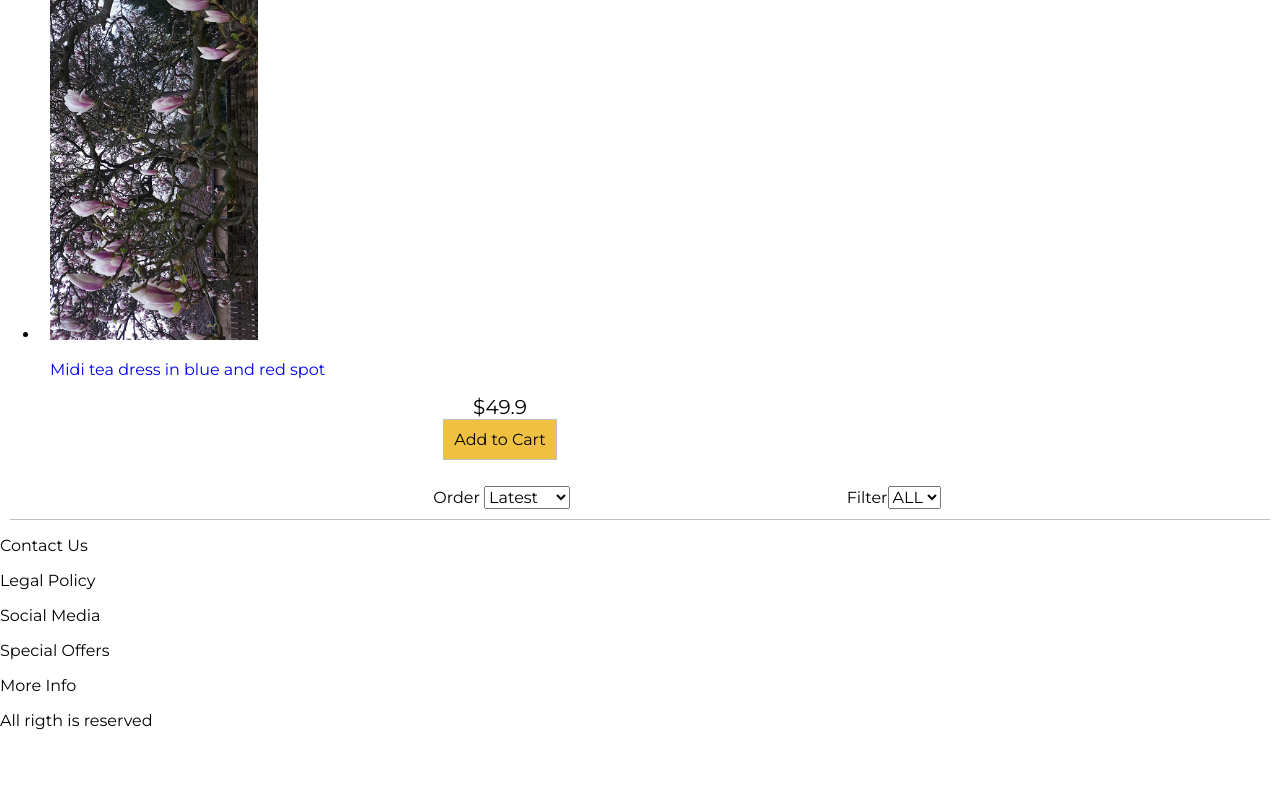
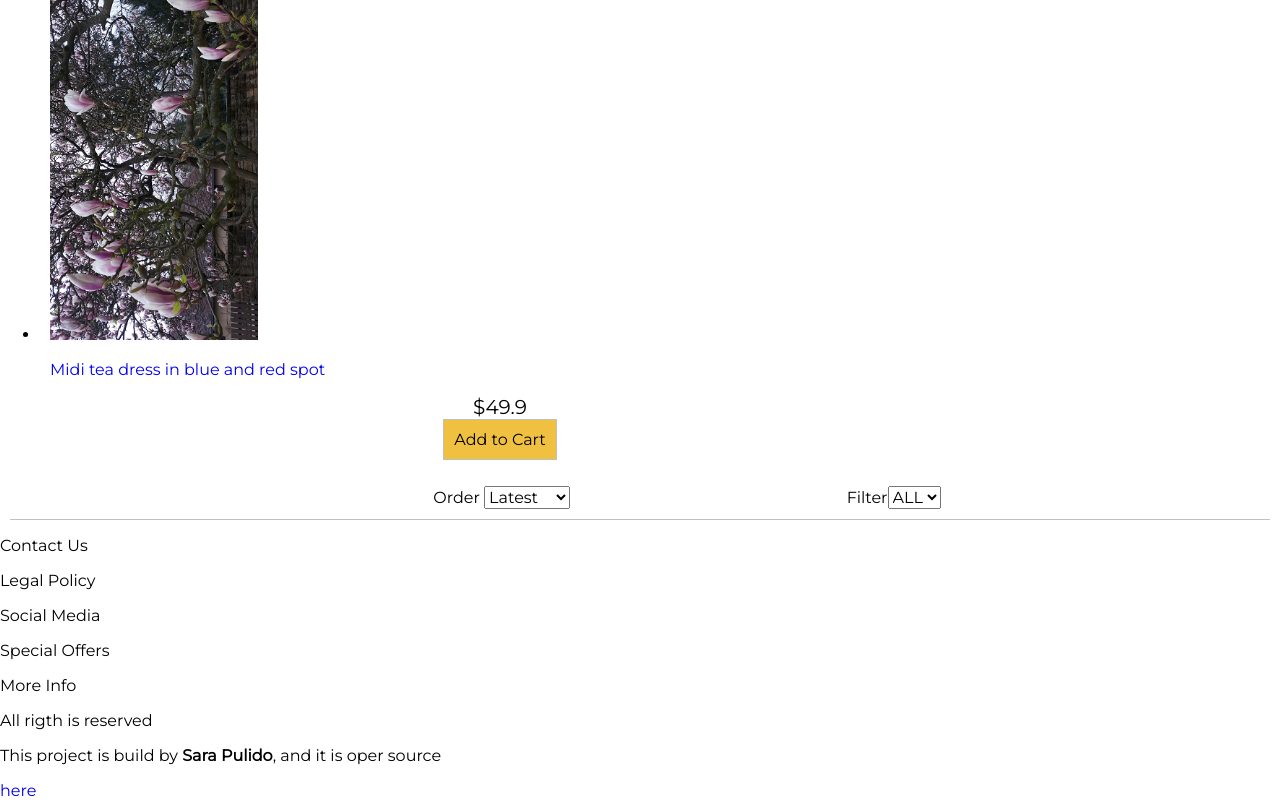
Before and after one commit to sara01rizo/react-shopping-store-sara, a React (Create React App) app in the folder react-shopping-store-sara/: page / in a window 1280 px wide. Shown: the part 2610-3410 px from the top of the page. Before the commit the page ends 3340 px from the top, so only its background shows below. Built offline with nearby package versions, Linux system fonts and the light colour scheme.

Commit message:
Update footer component

```diff
--- a/react-shopping-store-sara/src/components/Footer.js
+++ b/react-shopping-store-sara/src/components/Footer.js
@@ -6,7 +6,6 @@ export default class Footer extends Component {
     return (
       <div>
           <div className='footer'>
-
           <div className='filter'>
           <div className='filter-result'>{this.props.count}</div>
           <div className='filter-sort'>
@@ -41,6 +40,10 @@ export default class Footer extends Component {
           </div>
             <p className='footer'>All rigth is reserved </p>
           </div>
+          <div className='footer-end'>
+            <p>This project is build by <b>Sara Pulido</b>, and it is oper source</p>
+            <a href="https://github.com/sara01rizo/react-shopping-store-sara" target="_blank" rel="noopener noreferrer">here</a>
+          </div>
       </div>
     )
   }
```
